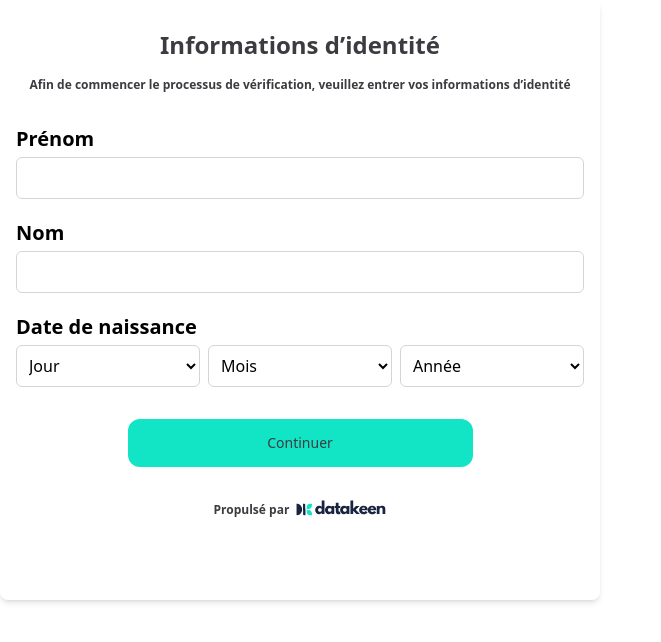
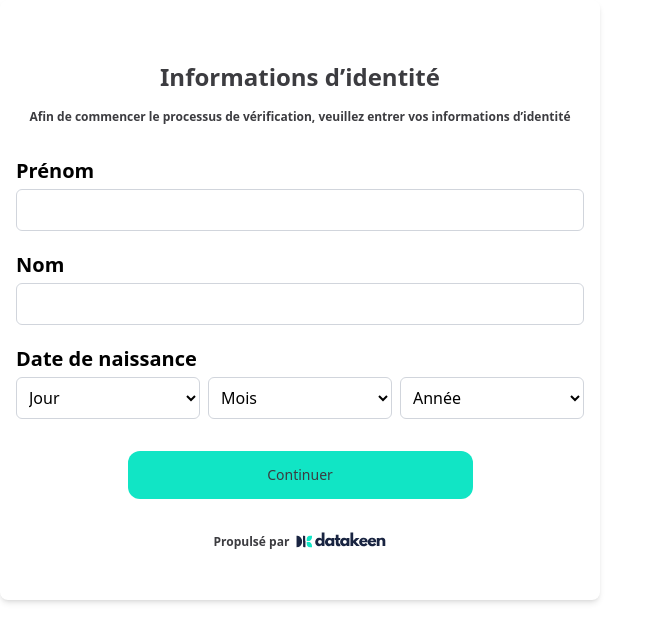
Before and after one commit to P4ST4S/session-sdk-demo, a React (Vite) app in the folder session-demo/: page / in a window 1280 px wide. Both pictures are taken after a click on the button "Commencer ma vérification". Shown: the top 642 px of the page, without its empty margins (0-661 px from the left). Built offline with nearby package versions, Linux system fonts and the light colour scheme.

Commit message:
Refactor console logging in DatakeenSession for user input validation and update UserInputForm styling

```diff
--- a/session-demo/src/components/DatakeenSession.tsx
+++ b/session-demo/src/components/DatakeenSession.tsx
@@ -29,8 +29,10 @@ const DatakeenSession = ({ sessionId }: DatakeenSessionProps) => {
   }
 
   useEffect(() => {
-    console.log("Session ID:", sessionId);
-    console.log("User Input:", userInput);
+    if (userInput && userInput.firstName && userInput.lastName) {
+      console.log("Session ID:", sessionId);
+      console.log("User Input:", userInput);
+    }
   }, [sessionId, userInput]);
 
   return (
--- a/session-demo/src/components/session/UserInputForm.tsx
+++ b/session-demo/src/components/session/UserInputForm.tsx
@@ -66,7 +66,7 @@ const UserInputForm = ({ stepObject, setUserInput }: UserInputFormProps) => {
   };
 
   return (
-    <form className="space-y-4">
+    <form className="space-y-4 pt-8">
       <div className="flex flex-col gap-5 mt-4">
         <Title>Informations d’identité</Title>
         <Subtitle>
```
